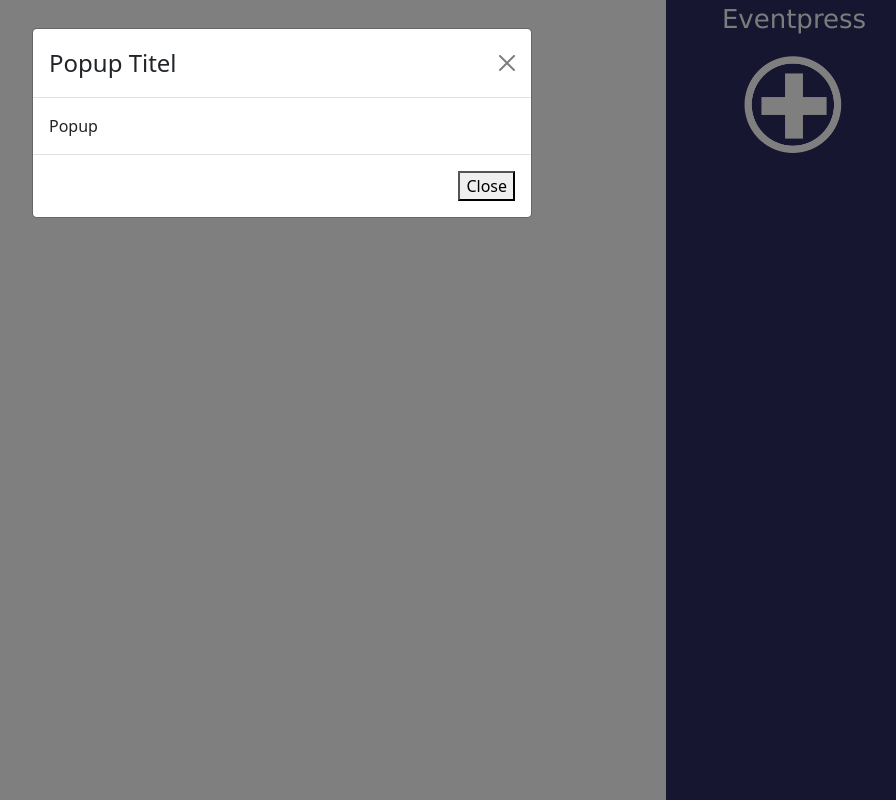
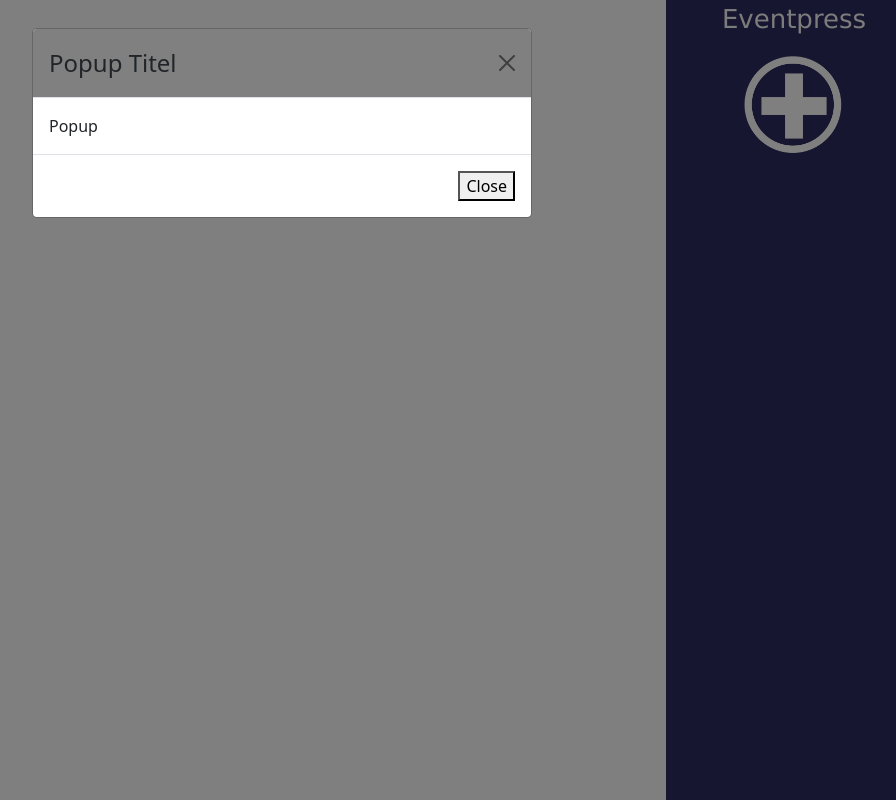
Before and after one commit to HarmenGerritsen/Eventpress, a React (Create React App) app: page / in a window 1280 px wide. Both pictures are taken after a click on the picture 1151 px from the left and 106 px from the top of the page. Shown: the whole page, without its empty margins (358-1254 px from the left). Built offline with nearby package versions, Linux system fonts and the light colour scheme.

Commit message:
changed popup

```diff
--- a/src/App.css
+++ b/src/App.css
@@ -30,8 +30,6 @@
   border-radius: 30px;
 }
 
-/*.popup {
-  width: 80vw;
-  height: 80vh;
-  background-color: red;
-}*/
+.popup {
+  background-color: grey;
+}
--- a/src/App.js
+++ b/src/App.js
@@ -21,20 +21,27 @@ function App() {
           </img>
         </a>
       </div>
+
       <div>
+      <Modal show={show} onHide={handleClose}>
 
-      <Modal show={show} onHide={handleClose}>
-        <Modal.Header closeButton>
+        <Modal.Header className="popup" closeButton>
           <Modal.Title>Popup Titel</Modal.Title>
         </Modal.Header>
-        <Modal.Body>Popup</Modal.Body>
+
+        <Modal.Body>
+          Popup
+        </Modal.Body>
+
         <Modal.Footer>
           <button variant="secondary" onClick={handleClose}>
             Close
           </button>
         </Modal.Footer>
+
       </Modal>
       </div>
+
     </div>
   );
 }
```
